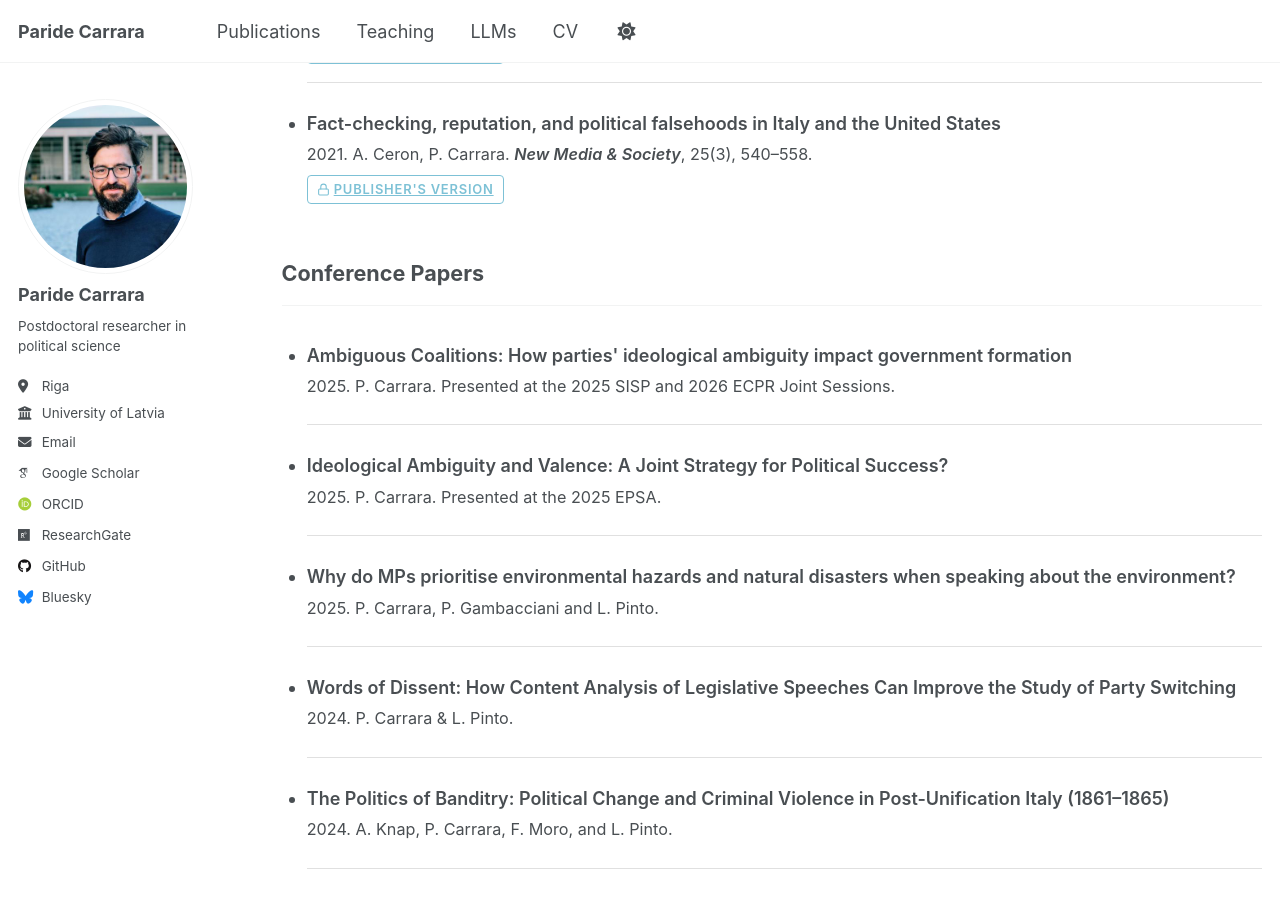
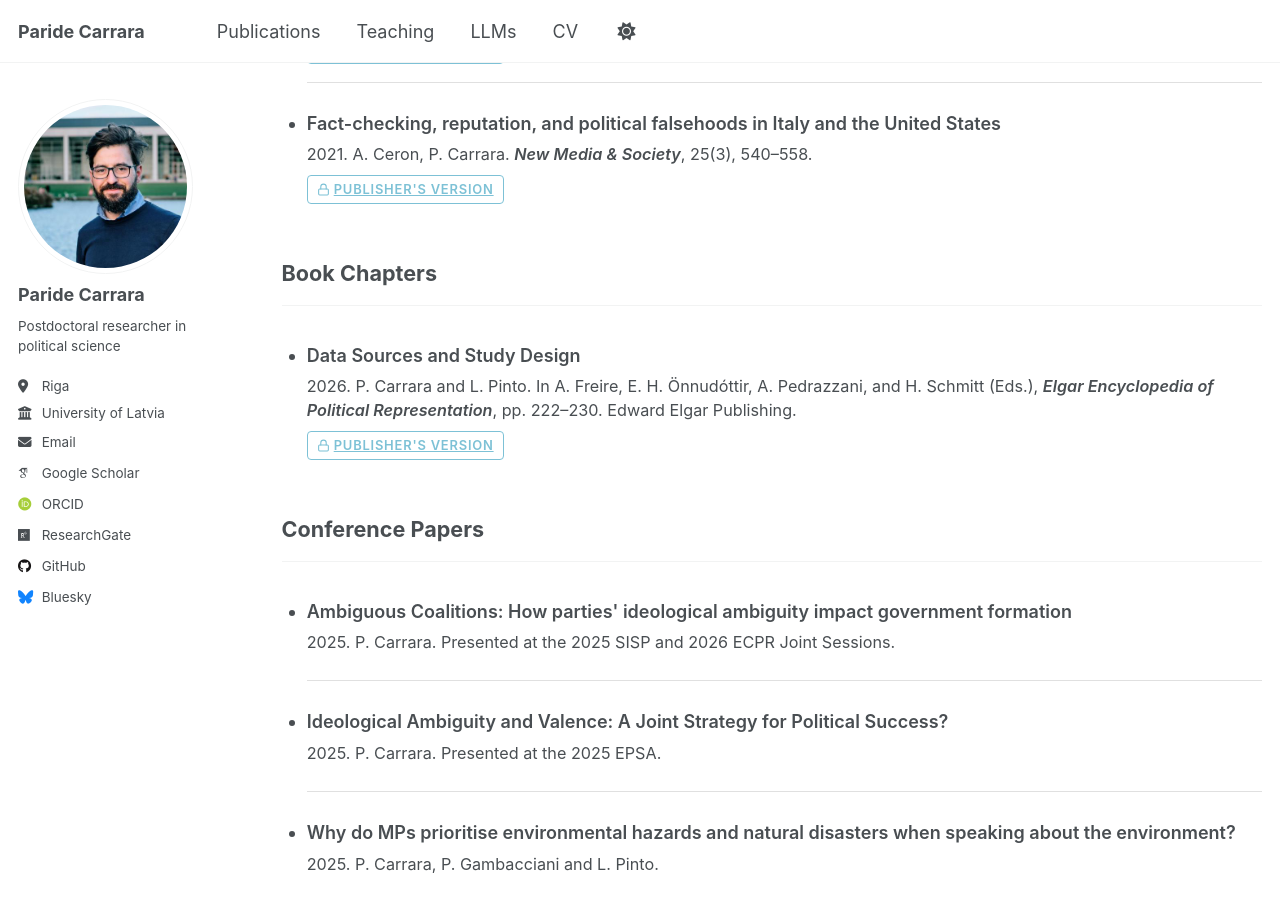
Before and after one commit to paride92/paridecarrara, a Jekyll site: the page built from _pages/publications.html, in a window 1280 px wide and 900 px high, scrolled down 458 px. Built offline with Jekyll 4.4.1, drawn with Linux system fonts in a browser that asks for light colours; some web fonts are replaced; a script that is not in the unit is left out.

Commit message:
your message

```diff
--- a/_pages/publications.html
+++ b/_pages/publications.html
@@ -146,6 +146,23 @@ author_profile: true
 
   </ul>
 
+<h2>Book Chapters</h2>
+  <hr />
+
+  <ul class="pub-list">
+
+<li>
+  <p class="pub-title">Data Sources and Study Design</p>
+  <p class="pub-meta">2026. P. Carrara and L. Pinto. In A. Freire, E. H. Önnudóttir, A. Pedrazzani, and H. Schmitt (Eds.), <em>Elgar Encyclopedia of Political Representation</em>, pp. 222–230. Edward Elgar Publishing.</p>
+  <div class="pub-links">
+    <a class="pub-btn" href="https://doi.org/10.4337/9781035324828.00049" target="_blank" rel="noopener noreferrer">
+      <svg><use href="#icon-lock"/></svg> Publisher's Version
+    </a>
+  </div>
+</li>
+
+  </ul>
+
   <h2>Conference Papers</h2>
   <hr />
 
```
